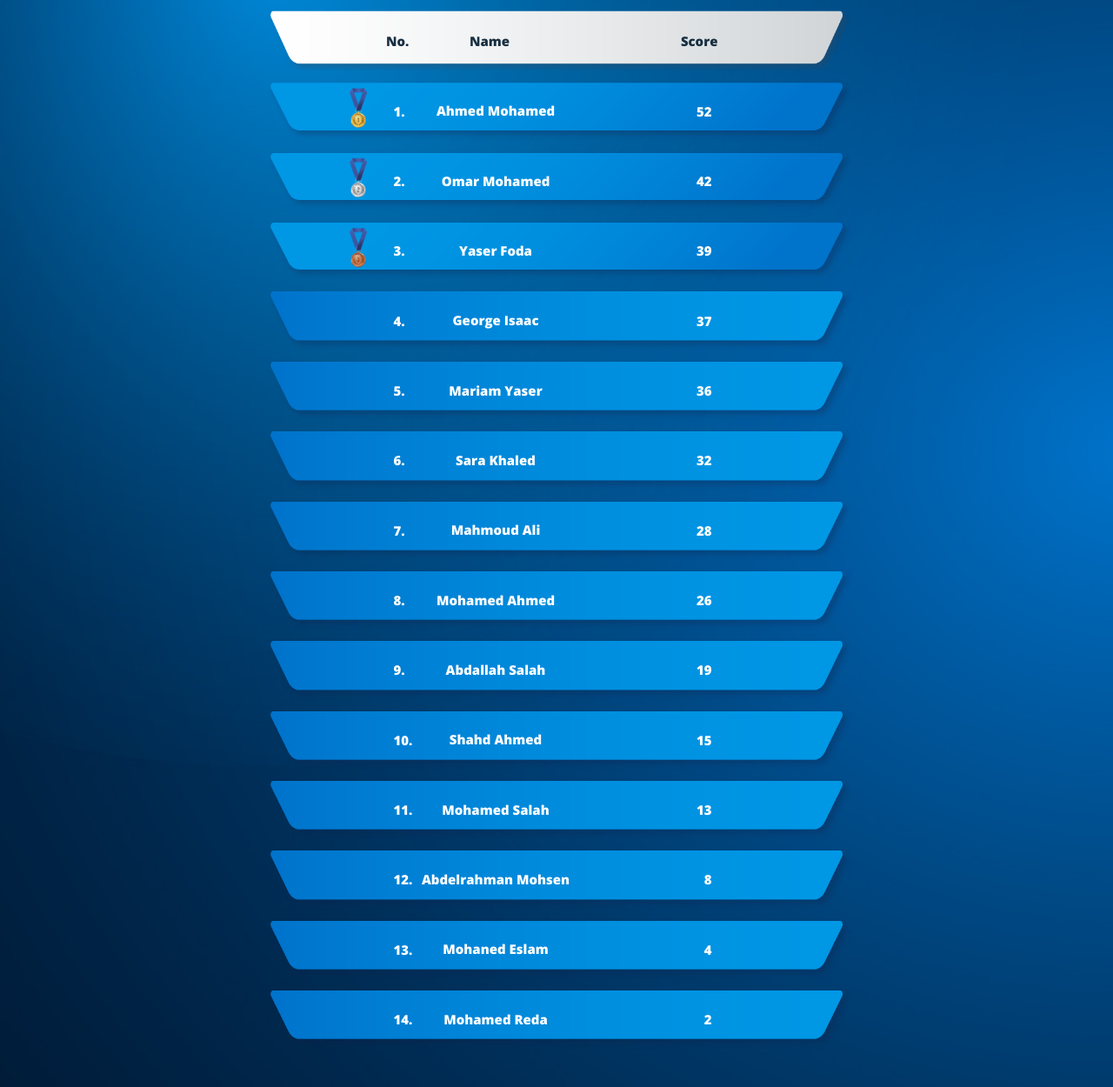
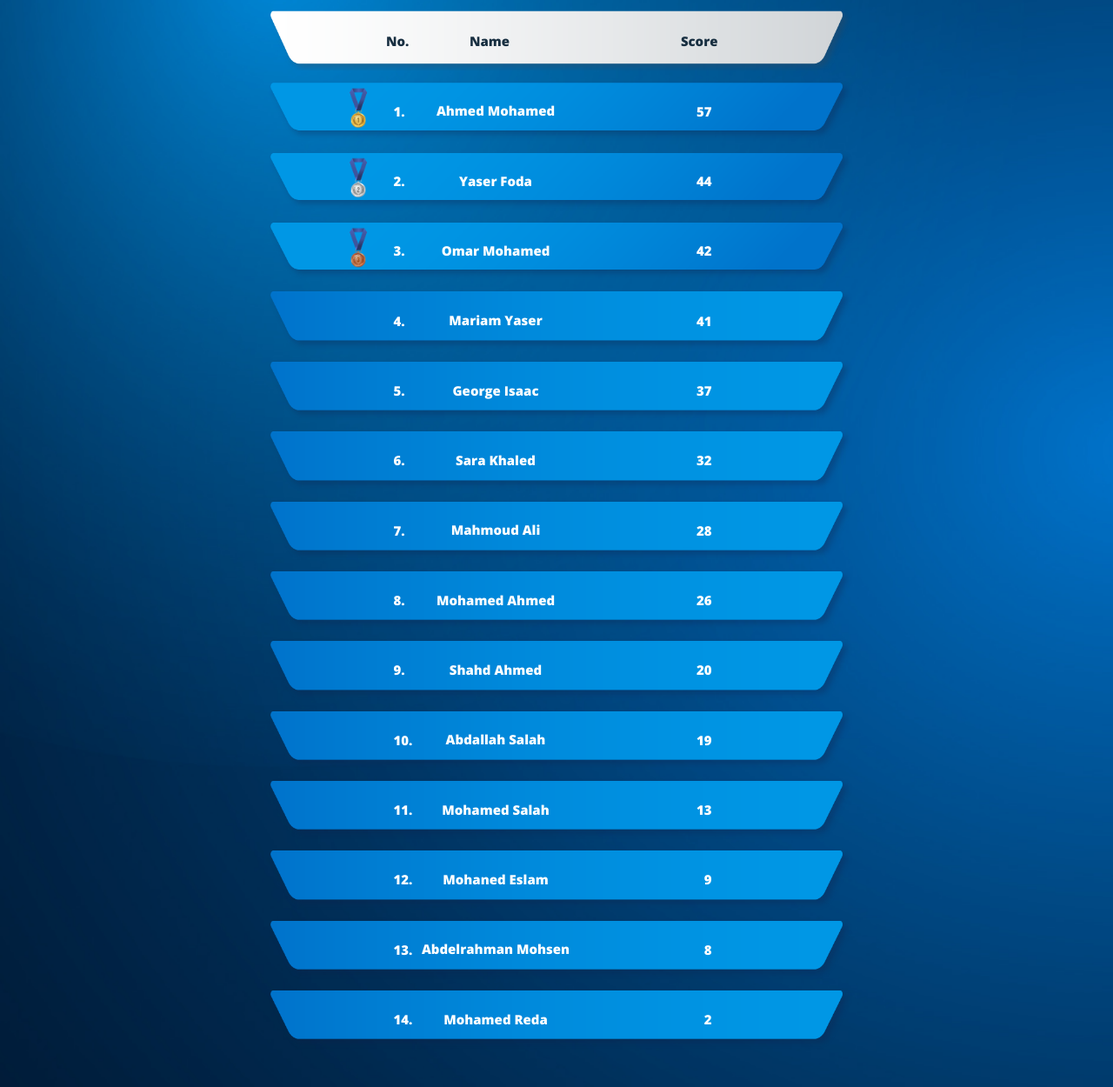
Before and after one commit to Alaa-Khabeer/scoreboard-demo, a plain HTML site: page index.html in a window 1280 px wide. Shown: the part 213-1463 px from the top of the page at 87% size. Drawn offline with nearby package versions, Linux system fonts and the light colour scheme; a web font is replaced by a local one.

Commit message:
New Scores '5'

```diff
--- a/index.html
+++ b/index.html
@@ -35,37 +35,36 @@
         <img src="images/1st.png" alt="1st" width="34" class="medal" />
         <span class="Oleft">1.</span>
         <span class="Ocentered">Ahmed Mohamed</span>
-        <span class="Oright">52</span>
+        <span class="Oright">57</span>
     </div>
 
     <div class="order">
         <img src="images/first3.png" style="width:100%;" />
         <img src="images/2ed.png" alt="2ed" width="34" class="medal" />
         <span class="Oleft">2.</span>
-        <span class="Ocentered">Omar Mohamed</span>
-        <span class="Oright">42</span>
-
+        <span class="Ocentered">Yaser Foda</span>
+        <span class="Oright">44</span>
     </div>
     <div class="order">
         <img src="images/first3.png" style="width:100%;" />
         <img src="images/3rd.png" alt="3rd" width="34" class="medal" />
         <span class="Oleft">3.</span>
-        <span class="Ocentered">Yaser Foda</span>
-        <span class="Oright">39</span>
+        <span class="Ocentered">Omar Mohamed</span>
+        <span class="Oright">42</span>
     </div>
     <div class="order">
         <img src="images/remain.png" style="width:100%;" />
         <span class="Oleft">4.</span>
-        <span class="Ocentered">George Isaac</span>
-        <span class="Oright">37</span>
+        <span class="Ocentered">Mariam Yaser</span>
+        <span class="Oright">41</span>
     </div>
 
     <!--باقي الاسماء-->
     <div class="order">
         <img src="images/remain.png" style="width:100%;" />
         <span class="Oleft">5.</span>
-        <span class="Ocentered">Mariam Yaser</span>
-        <span class="Oright">36</span>
+        <span class="Ocentered">George Isaac</span>
+        <span class="Oright">37</span>
     </div>
 
     <div class="order">
@@ -89,14 +88,14 @@
     <div class="order">
         <img src="images/remain.png" style="width:100%;" />
         <span class="Oleft">9.</span>
-        <span class="Ocentered">Abdallah Salah</span>
-        <span class="Oright">19</span>
+        <span class="Ocentered">Shahd Ahmed</span>
+        <span class="Oright">20</span>
     </div>
     <div class="order">
         <img src="images/remain.png" style="width:100%;" />
         <span class="Oleft">10.</span>
-        <span class="Ocentered">Shahd Ahmed</span>
-        <span class="Oright">15</span>
+        <span class="Ocentered">Abdallah Salah</span>
+        <span class="Oright">19</span>
     </div>
     <div class="order">
         <img src="images/remain.png" style="width:100%;" />
@@ -107,14 +106,14 @@
     <div class="order">
         <img src="images/remain.png" style="width:100%;" />
         <span class="Oleft">12.</span>
-        <span class="Ocentered">Abdelrahman Mohsen</span>
-        <span class="Oright">8</span>
+        <span class="Ocentered">Mohaned Eslam</span>
+        <span class="Oright">9</span>
     </div>
     <div class="order">
         <img src="images/remain.png" style="width:100%;" />
         <span class="Oleft">13.</span>
-        <span class="Ocentered">Mohaned Eslam</span>
-        <span class="Oright">4</span>
+        <span class="Ocentered">Abdelrahman Mohsen</span>
+        <span class="Oright">8</span>
     </div>
     <div class="order" style=" margin-bottom: 40px;">
         <img src="images/remain.png" style="width:100%;" />
```
